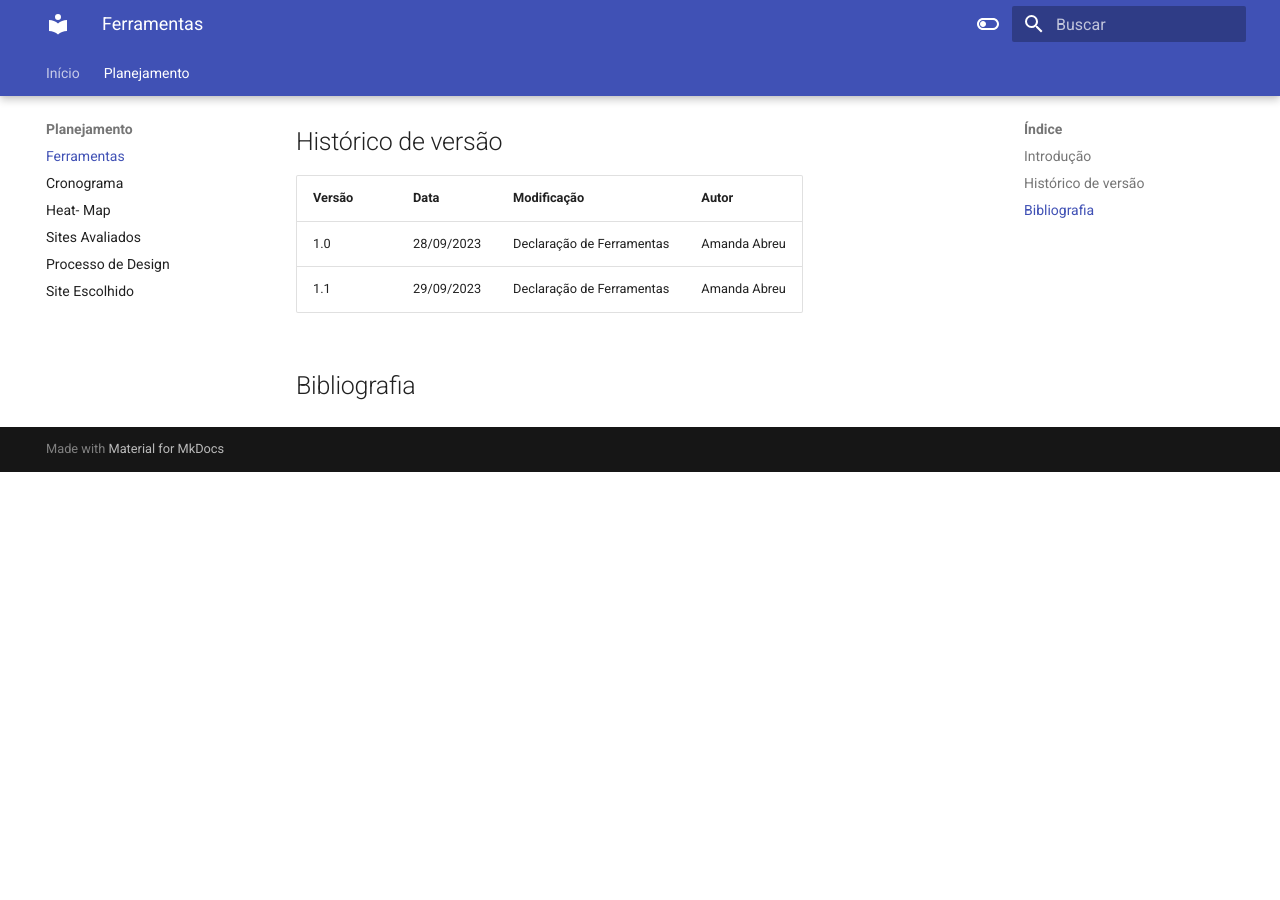
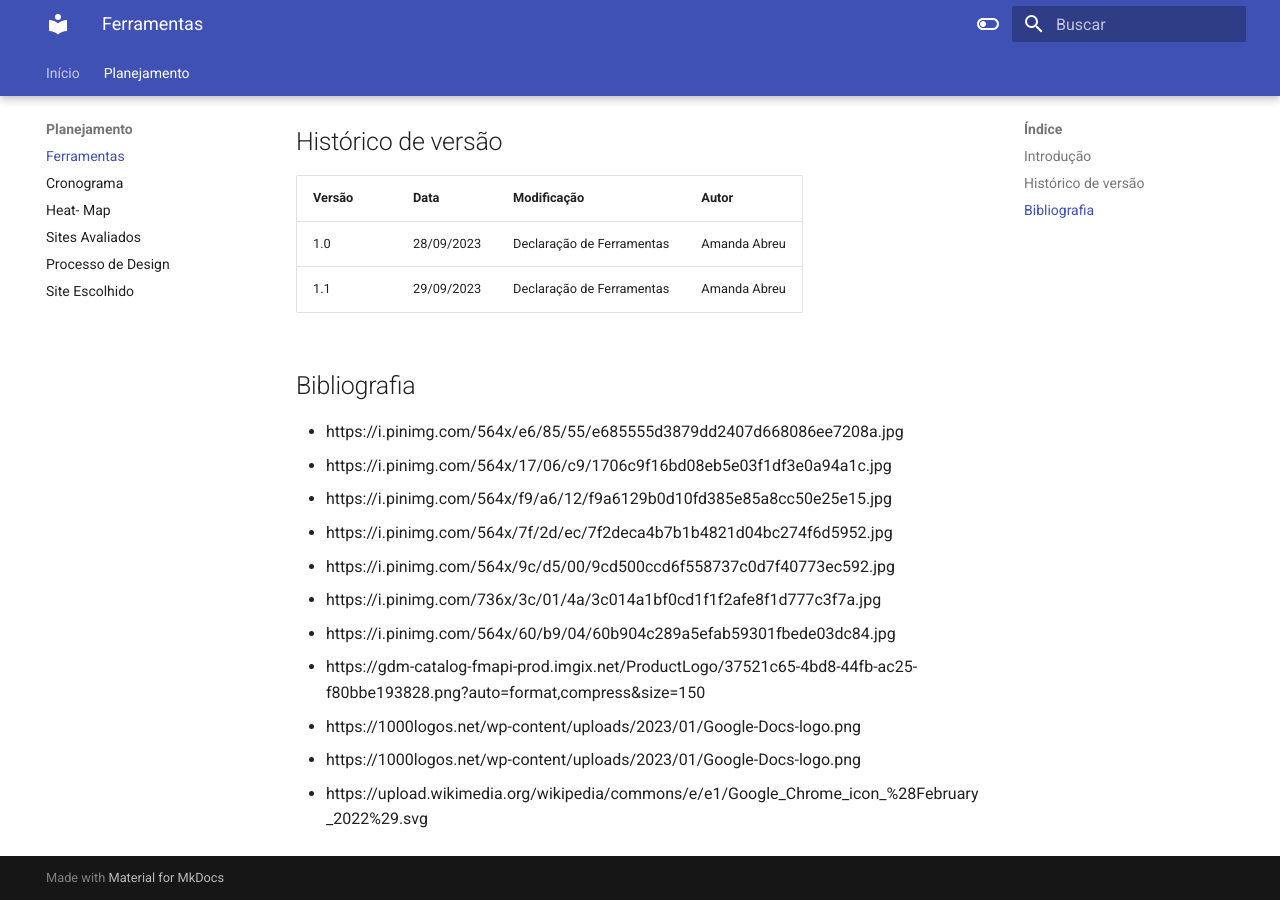
Before and after one commit to Interacao-Humano-Computador/2023.2--BRB-Mobilidade, an MkDocs documentation site: the page built from docs/ferramentas.md, in a window 1280 px wide and 900 px high, scrolled down 1360 px. Built offline with MkDocs 1.6.1 and Material for MkDocs 9.7.7, drawn with Linux system fonts in a browser that asks for light colours; before the commit the page ends 1832 px from its top, so only the background shows below that.

Commit message:
bibliografia ferramentas

```diff
--- a/docs/ferramentas.md
+++ b/docs/ferramentas.md
@@ -30,3 +30,14 @@ No decorrer deste projeto, é fundamental destacar as ferramentas que estarão d
 |    1.1   |   29/09/2023   |   Declaração de Ferramentas |  Amanda Abreu|
 
 ## Bibliografia
+* https://i.pinimg.com/564x/e6/85/55/e685555d3879dd2407d668086ee7208a.jpg
+* https://i.pinimg.com/564x/17/06/c9/1706c9f16bd08eb5e03f1df3e0a94a1c.jpg
+* https://i.pinimg.com/564x/f9/a6/12/f9a6129b0d10fd385e85a8cc50e25e15.jpg
+* https://i.pinimg.com/564x/7f/2d/ec/7f2deca4b7b1b4821d04bc274f6d5952.jpg
+* https://i.pinimg.com/564x/9c/d5/00/9cd500ccd6f558737c0d7f40773ec592.jpg
+* https://i.pinimg.com/736x/3c/01/4a/3c014a1bf0cd1f1f2afe8f1d777c3f7a.jpg
+* https://i.pinimg.com/564x/60/b9/04/60b904c289a5efab59301fbede03dc84.jpg
+* https://gdm-catalog-fmapi-prod.imgix.net/ProductLogo/37521c65-4bd8-44fb-ac25-f80bbe193828.png?auto=format,compress&size=150
+* https://1000logos.net/wp-content/uploads/2023/01/Google-Docs-logo.png
+* https://1000logos.net/wp-content/uploads/2023/01/Google-Docs-logo.png
+* https://upload.wikimedia.org/wikipedia/commons/e/e1/Google_Chrome_icon_%28February_2022%29.svg
```
